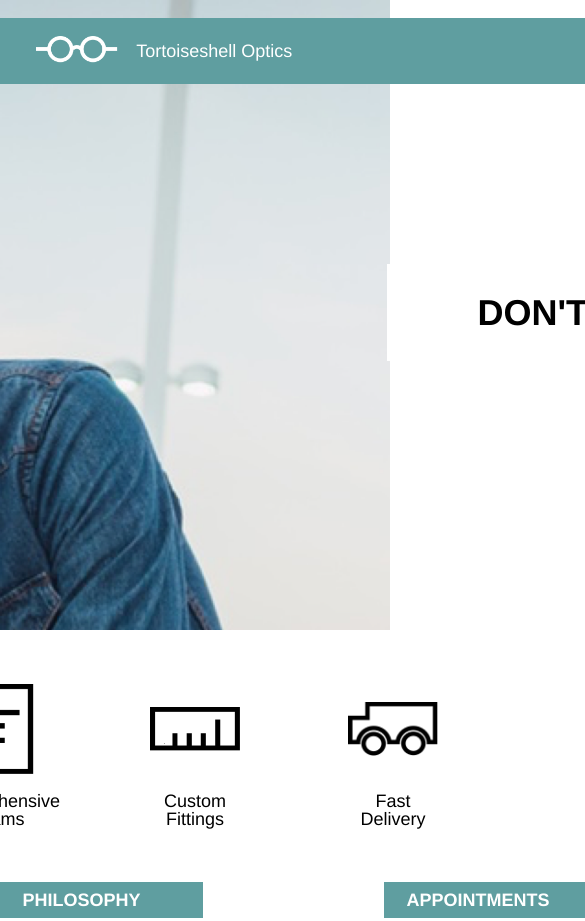
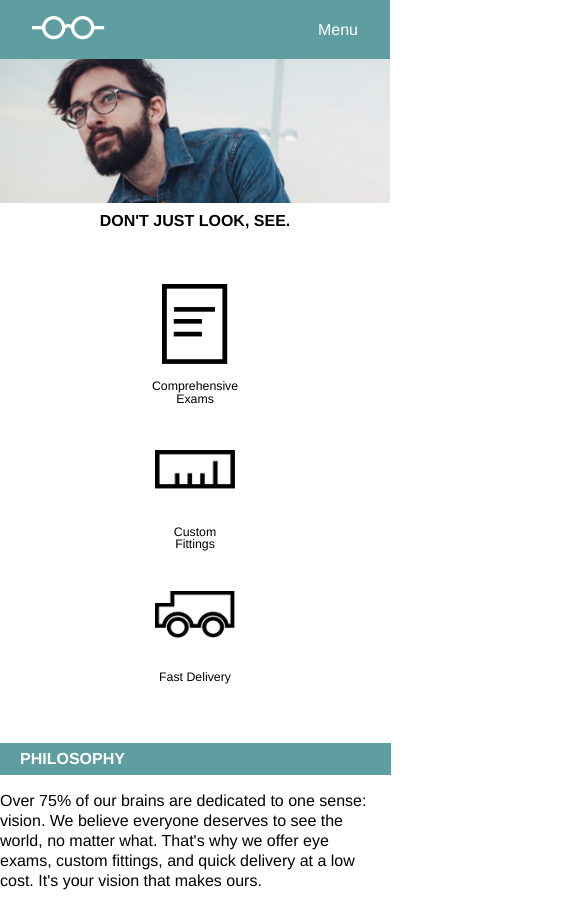
Before and after one commit to Ramtrap/tortoiseshell-optics, a plain HTML site: page index.html in a window 390 px wide. Shown: the top 921 px of the page, 585 px wide, since content can reach past the window. Drawn offline with Linux system fonts and the light colour scheme.

Commit message:
Completed project; all html, css, and Media queries done.

```diff
--- a/index.html
+++ b/index.html
@@ -1,5 +1,5 @@
 <!DOCTYPE html>
-<html>
+<html class="mobile">
   <head>
     <meta charset="utf-8">
     <meta name="viewport" content="width=device-width, initial-scale=1.0"/>
@@ -16,10 +16,13 @@
           <a href="./index.html"><span class="logo-text">Tortoiseshell Optics</span></a>
         </div>
         <div class="menu">
-          <ul>
+          <ul class="desktop-nav">
               <a href="#"><li>Services</li></a>
               <a href="#"><li>Products</li></a>
               <a href="#"><li>Contact</li></a>
+          </ul>
+          <ul class="mobile-nav">
+            <a href="#"><li>Menu</li></a>
           </ul>
         </div>
       </nav>
--- a/resources/css/style.css
+++ b/resources/css/style.css
@@ -23,7 +23,6 @@ div {
   background-repeat: no-repeat;
   background-size: cover;
   height: 34rem;
-  width: 100%;
   padding-top: 1rem;
 }
 
@@ -70,6 +69,11 @@ ul a {
 
 ul a li {
   display: inline;
+}
+
+.mobile-nav {
+  display: none;
+  padding: 0.75rem 0;
 }
 
 header div.container {
@@ -178,3 +182,134 @@ footer img {
   text-decoration: none;
   color: black;
 }
+
+
+
+/*   MEDIA QUERIES   */
+/*iPad 4th gen and below*/
+@media only screen and (max-width: 1024px) {
+  .banner {
+    padding-top: 0;
+    height: 22rem;
+  }
+  .banner .container {
+    max-width: 100%;
+  }
+  .container {
+    width: 100%;
+  }
+  .tagline {
+    margin-top: 5rem;
+    margin-right: 2rem;
+  }
+  .tagline-text {
+    padding: 0.75rem 4rem;
+  }
+  .tagline h1 {
+    font-size: 1.33rem;
+  }
+}
+
+
+
+
+/*Change container width to 100%*/
+@media only screen and (max-width: 960px) {
+  .mobile {
+    font-size: 16px;
+  }
+}
+
+
+
+
+/*Samsung Galaxy S7*/
+@media only screen and (max-width: 640px) {
+  .banner {
+    background-position: 20%;
+    height: 17rem;
+  }
+  .logo-text {
+    display: none;
+  }
+  .desktop-nav {
+    display: none;
+  }
+  .mobile-nav {
+    display: block;
+  }
+  .tagline {
+    padding: 0 1rem;
+    margin: 9rem auto 0 auto;
+    width: 100%;
+    text-align: center;
+  }
+  .solutions {
+    flex-direction: column;
+    align-items: center;
+    margin-top: 3rem;
+    justify-content: flex-start;
+  }
+  .icon {
+    margin-top: 3rem;
+    height: auto;
+    margin: 0.77rem;
+    font-size: 0.77rem;
+  }
+  .icon-text {
+    margin-top: 1rem;
+  }
+  .info-container {
+    flex-direction: column;
+    align-items: center;
+    margin-top: 3rem;
+    justify-content: flex-start;
+  }
+  .info {
+    width: auto;
+  }
+  .info .info-header-text {
+    width: 100%;
+    max-width: 100%;
+  }
+  footer {
+    width: 100%;
+    justify-content: center;
+  }
+  .footer-logo {
+    padding: 4rem 0;
+  }
+  .footer-span {
+    display: none;
+  }
+}
+
+
+
+/*Very old phones, or poor graphics cards*/
+@media only screen and (max-width: 480px) {
+  .banner {
+    background-position: 20%;
+    height: 14rem;
+  }
+  .tagline {
+    margin: 10rem auto 3 auto;
+  }
+  .tagline-text {
+    padding: 0.5rem 3rem;
+  }
+  .tagline h1 {
+    font-size: 1rem;
+  }
+}
+
+
+
+/*Just in case when we go to columns*/
+@media only screen and (max-width: 220px) {
+  .icon {
+    .solutions {
+      margin-top: 7rem;
+    }
+  }
+}
```
